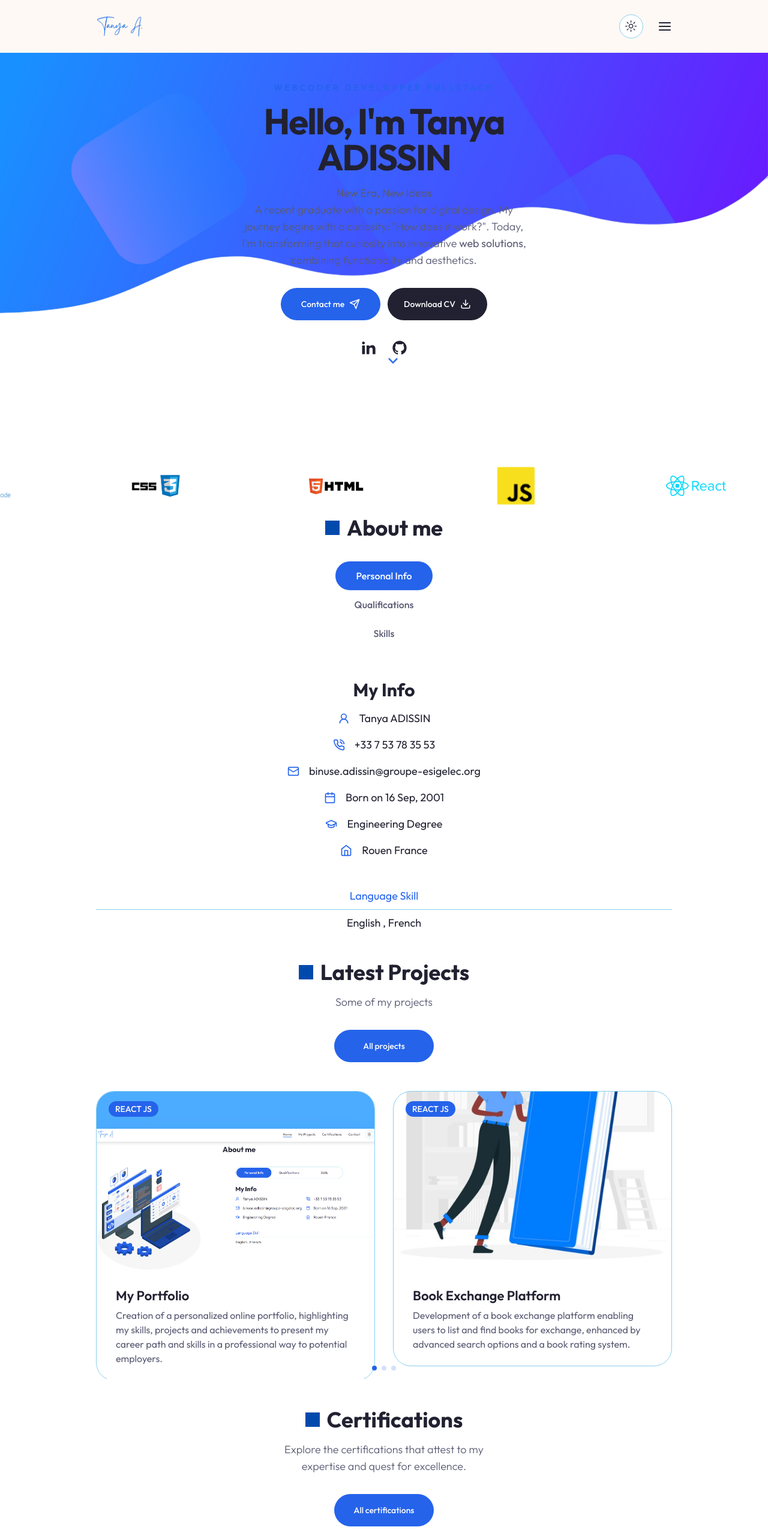
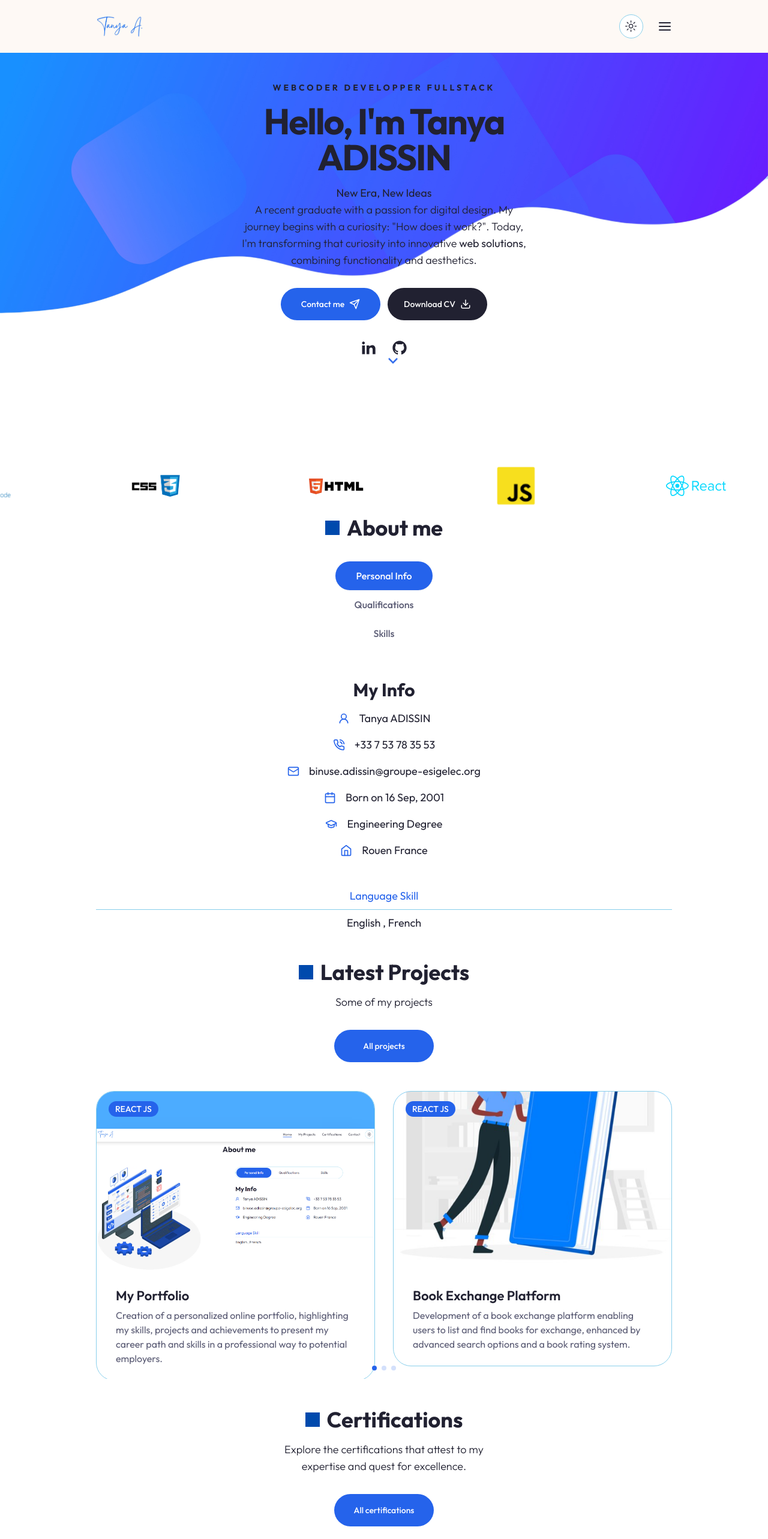
Before and after one commit to Binuse4/myportfolio, a Next.js app: page / in a window 1280 px wide. Shown: the top 2566 px of the page at 60% size. Built offline with nearby package versions, Linux system fonts and the light colour scheme.

Commit message:
style: :art: Correction of some text and picture

```diff
--- a/app/globals.css
+++ b/app/globals.css
@@ -80,7 +80,7 @@
 }
 
 .subtitle {
-  @apply text-muted-foreground text-lg mb-8 font-light;
+  @apply text-lg mb-8 font-light;
 }
 
 .section-title {
@@ -105,7 +105,7 @@
 .image_wrapper {
   display: flex;
   align-items: center;
-  justify-content: start;
+  justify-content: flex-start;
   gap: 20px;
 }
 
@@ -122,8 +122,8 @@
 }
 
 .image_wrapper img {
-  max-width: 100px; /* ou la taille maximale souhaitée */
-  max-height: 100px; /* ou la taille maximale souhaitée */
-  object-fit: contain; /* Garantit que les logos sont entièrement visibles */
+  max-width: 100px;
+  max-height: 100px;
+  object-fit: contain;
   margin: auto;
 }
--- a/components/About.jsx
+++ b/components/About.jsx
@@ -110,10 +110,13 @@ const skillData = [
                 imgPath: '/about/sql.png',
             },
             {
-                imgPath: '/about/scrum.png',
+                imgPath: '/about/spring_boot.png',
             },
             {
-                imgPath: '/about/spring_boot.png',
+                imgPath: '/about/dotnet.png',
+            },
+            {
+                imgPath: '/about/scrum.png',
             },
 
         ]
@@ -134,7 +137,7 @@ const About = () => {
                 <div className='flex flex-col xl:flex-row'>
                     {/* image */}
                     <div className='hidden xl:flex flex-1 relative'>
-                        <DevImg containerStyles='bg-about_shape_light dark:bg-about_shape_dark w-[505px] h-[505px] bg-no-repeat relative' imgSrc='/about/image6.PNG'/>
+                        <DevImg containerStyles='bg-about_shape_light dark:bg-about_shape_dark w-[505px] h-[505px] bg-no-repeat relative' imgSrc='/about/image6.png'/>
                         {/* photo de moi */}
                     </div>
                     {/* tabs */}
@@ -261,11 +264,11 @@ const About = () => {
                                         <div>
                                             <h4 className='text-xl font-semibold mb-2 xl:text-left'>Tools</h4>
                                             <div className='border-b border-border mb-4'></div>
-                                            <div className='flex gap-x-8 justify-center xl:justify-start'>
+                                            <div className='flex gap-x-8 justify-center xl:justify-start items-center'>
                                                 {getData(skillData, 'tools').data?.map((item,index)=> {
                                                     const {imgPath} = item;
                                                     return (
-                                                        <div className='' key={index}>
+                                                        <div className='flex justify-center items-center' style={{ width: '48px', height: '48px' }} key={index}>
                                                             <Image src={imgPath} width={48} height={48} alt='' priority/>
                                                         </div>
                                                     );
--- a/components/Hero.jsx
+++ b/components/Hero.jsx
@@ -70,7 +70,7 @@ const Hero = () => {
                 <div className='flex justify-between gap-x-8'>
                     {/* text */}
                     <div className='flex max-w-[600px] flex-col justify-center mx-auto xl:mx-0 text-center xl:text-left'>
-                        <div className='text-sm uppercase font-semibold mb-4 text-primary tracking-[4px]'>{`WebCoder `}{text}</div>
+                        <div className='text-sm uppercase font-bold mb-4 tracking-[4px]'>{`WebCoder `}{text}</div>
                         <h1 className='h1 mb-4'>Hello, I'm Tanya ADISSIN</h1>
                         <p className='subtitle max-w-[490px] mx-auto xl:mx-0'>
                             <strong>New Era, New Ideas</strong>
```
Also changed, not shown: public/about/csharp.png, public/about/image6.PNG.
